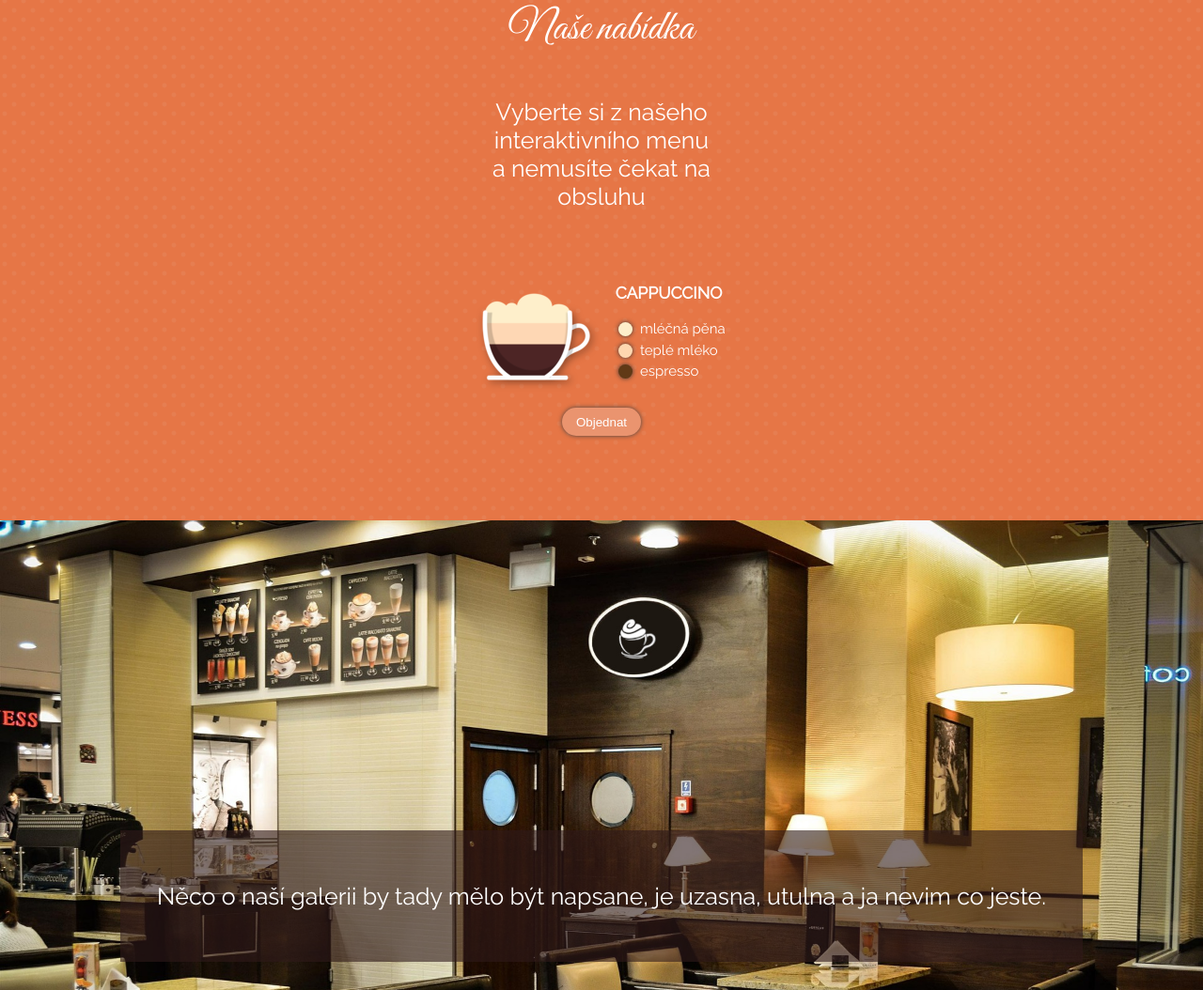
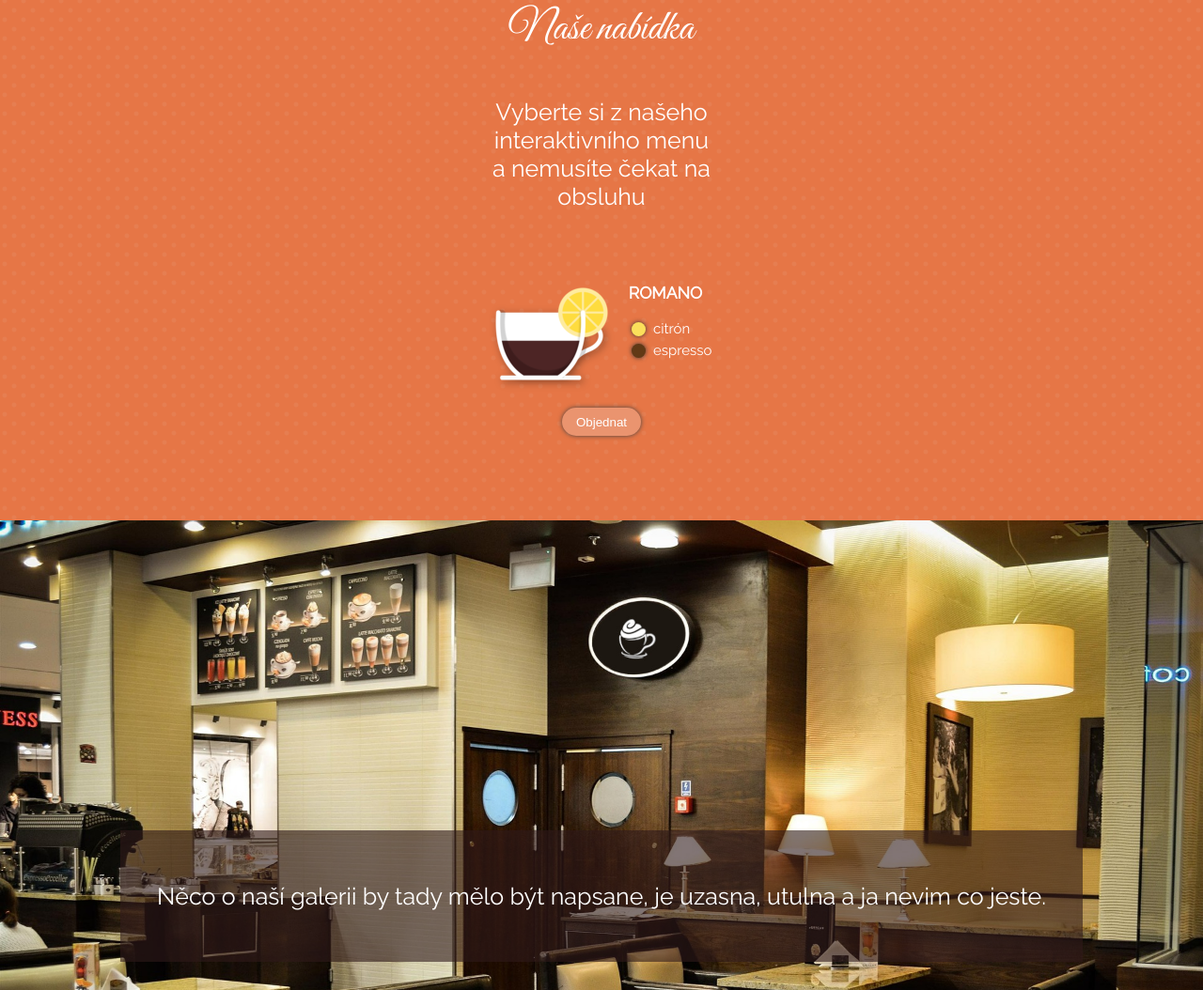
Before and after one commit to PajaCzechita/cafeLora, a website built with webpack: page cafelora-zadani-main/src/index.html in a window 1280 px wide. Shown: the part 664-1718 px from the top of the page at 94% size. Built offline with nearby package versions, Linux system fonts and the light colour scheme.

Commit message:
component Drink

```diff
--- /dev/null
+++ b/cafelora-zadani-main/src/Drink/index.js
@@ -0,0 +1,46 @@
+'use strict'
+import { Layer } from '../Layer/index.js';
+import './style.css';
+
+export const Drink = (props) => {
+  const drinkElm = document.createElement('div');
+  drinkElm.className = 'drink';
+  drinkElm.innerHTML = `
+  <div class="drink__product">
+    <div class="drink__cup">
+    <img src="/assets/cups/${props.id}.png" />
+    </div>
+    <div class="drink__info">
+        <h3>${props.name}</h3>
+        </div>
+    </div>
+    <div class="drink__controls">
+    <button class="order-btn">Objednat</button>
+    </div>
+
+`;
+
+  const addLayer = drinkElm.querySelector('.drink__info');
+
+  for (let i = 0; i < props.layers.length; i++) {
+    addLayer.innerHTML += Layer(props.layers[i]);
+  }
+
+  const orderBtn = drinkElm.querySelector('.order-btn');
+  const elmDrink = drinkElm.querySelector('.drink__cup');
+
+  const makeOrder = () => {
+    if (props.ordered === false) {
+      elmDrink.classList.toggle("drink__cup--selected");
+      orderBtn.textContent = 'Zrušit'
+      props.ordered = true;
+    } else {
+      elmDrink.classList.toggle("drink__cup--selected");
+      orderBtn.textContent = 'Objednat'
+      props.ordered = false;
+    }
+  };
+
+  orderBtn.addEventListener('click', makeOrder);
+  return drinkElm;
+};
--- /dev/null
+++ b/cafelora-zadani-main/src/Drink/style.css
@@ -0,0 +1,36 @@
+.drink {
+  padding: 2rem;
+}
+
+.drink__info {
+  margin-left: 1rem;
+}
+
+.drink__controls {
+  margin-top: 1rem;
+
+  text-align: center;
+}
+
+.drink__product {
+  display: flex;
+}
+
+.drink__cup {
+  width: 9rem;
+  height: 9rem;
+}
+
+.drink__cup img {
+  width: 9rem;
+  height: 9rem;
+}
+
+.drink__cup--selected {
+  background-image: url('./img/cup-selected.png');
+  background-size: contain;
+}
+
+.drink__cup--selected img {
+  display: none;
+}
--- a/cafelora-zadani-main/src/index.html
+++ b/cafelora-zadani-main/src/index.html
@@ -37,18 +37,9 @@
         </p>
 
         <div class="drinks-list">
-          <div class="drink">
-            <div class="drink__product">
-              <div class="drink__cup">
-                <img src="/assets/cups/cappuccino.png" />
-              </div>
-              <div class="drink__info">
-                <h3>Cappuccino</h3>
-              </div>
-            </div>
-            <div class="drink__controls">
-              <button class="order-btn">Objednat</button>
-            </div>
+
+
+
           </div>
         </div>
       </div>
--- a/cafelora-zadani-main/src/index.js
+++ b/cafelora-zadani-main/src/index.js
@@ -1,6 +1,6 @@
 import './index.html';
 import './style.css';
-import { Layer } from './Layer/layer';
+import { Drink } from './Drink/index.js';
 
 console.log('funguju!');
 
@@ -20,9 +20,28 @@ navAll.forEach(nav => {
   })
 });
 
+const drink =
+{
+  id: 'romano',
+  name: 'Romano',
+  ordered: false,
+  layers: [
+    {
+      color: '#fbdf5b',
+      label: 'citrón',
+    },
+    {
+      color: '#613916',
+      label: 'espresso',
+    },
+  ],
+};
+
+document.querySelector('.drinks-list').appendChild(Drink(drink))
+
 /* END - menu */
 
-/* START - Ordering */
+/* START - Ordering
 let ordered = false;
 const ordedBtn = document.querySelector('.order-btn');
 
@@ -44,12 +63,9 @@ ordedBtn.addEventListener('click', () => {
 
   }
 });
+END - Ordering */
 
-/* END - Ordering */
-
-/* START - Layer */
-
-const addLayer = document.querySelector('.drink__info');
+/* START - Layer
 
 const dataLayer = [
   {
@@ -66,8 +82,4 @@ const dataLayer = [
   },
 ];
 
-for (let i = 0; i < dataLayer.length; i++) {
-  addLayer.innerHTML += Layer(dataLayer[i]);
-}
-
-/* END - layer */
+END - layer */
--- a/cafelora-zadani-main/src/style.css
+++ b/cafelora-zadani-main/src/style.css
@@ -148,43 +148,6 @@ nav a:hover {
   margin-bottom: 4rem;
 }
 
-.drink {
-  padding: 2rem;
-}
-
-.drink__product {
-  display: flex;
-}
-
-.drink__cup {
-  width: 9rem;
-  height: 9rem;
-}
-
-.drink__cup img {
-  width: 9rem;
-  height: 9rem;
-}
-
-.drink__cup--selected {
-  background-image: url('./img/cup-selected.png');
-  background-size: contain;
-}
-
-.drink__cup--selected img {
-  display: none;
-}
-
-.drink__info {
-  margin-left: 1rem;
-}
-
-.drink__controls {
-  margin-top: 1rem;
-
-  text-align: center;
-}
-
 .order-btn {
   padding: 0.5rem 1rem;
 
```
Also changed, not shown: cafelora-zadani-main/src/Drink/img/cup-selected.png (added), cafelora-zadani-main/src/Layer/index.js (renamed from cafelora-zadani-main/src/Layer/layer.js), 1 other file.
